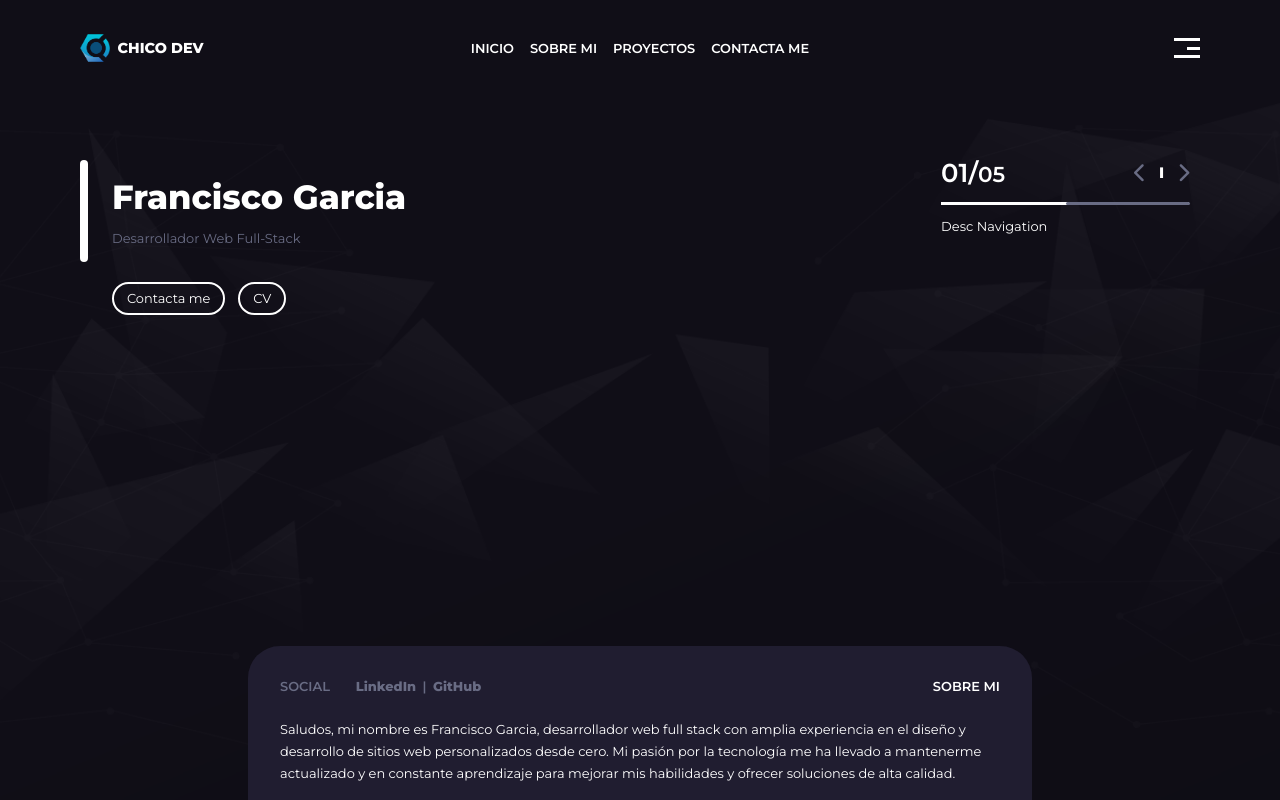
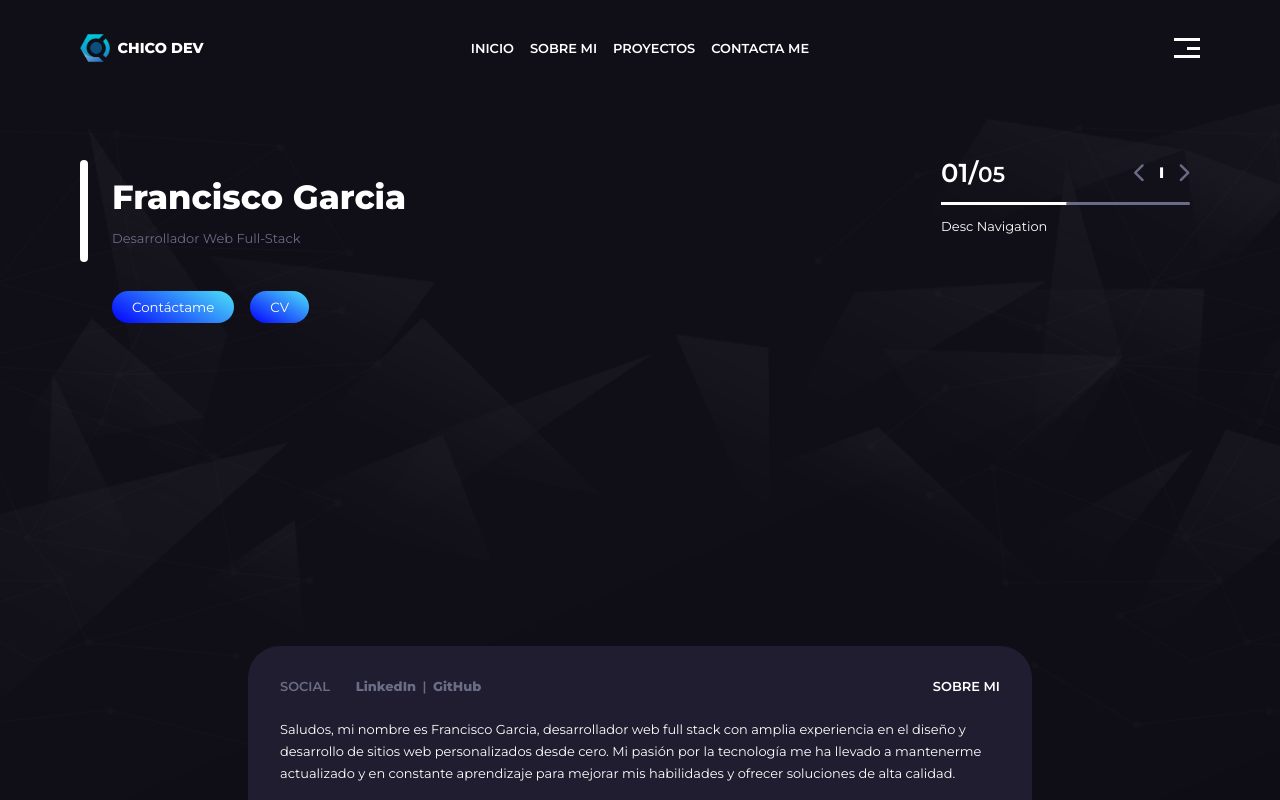
Before and after one commit to francisco-JGC/PortafolioV2, a React (Vite) app: page / in a window 1280 px wide. Built offline with nearby package versions, Linux system fonts and the light colour scheme.

Commit message:
feat: button componente implemented

```diff
--- /dev/null
+++ b/src/components/button/index.jsx
@@ -0,0 +1,9 @@
+import './index.scss'
+
+export const Button = ({ children, className, ...props }) => {
+  return (
+    <button className={`button ${className}`} {...props}>
+      {children}
+    </button>
+  )
+}
--- /dev/null
+++ b/src/components/button/index.scss
@@ -0,0 +1,38 @@
+.button {
+  border: none;
+  outline: none;
+  color: #fff;
+  background-image: linear-gradient(30deg, #0400ff, #4ce3f7);
+  border-radius: 20px;
+  background-size: 100% auto;
+  padding: 0.6em 1.5em;
+  cursor: pointer;
+
+  &:hover {
+    background-position: right center;
+    background-size: 200% auto;
+    -webkit-animation: pulse 2s infinite;
+    animation: pulse 1.5s infinite;
+  }
+
+  &:active {
+    background-position: left center;
+    background-size: 200% auto;
+    -webkit-animation: pulse 2s infinite;
+    animation: pulse 1.5s infinite;
+  }
+}
+
+@keyframes pulse {
+  0% {
+    box-shadow: 0 0 0 0 #05bada66;
+  }
+
+  70% {
+    box-shadow: 0 0 0 10px rgb(218 103 68 / 0%);
+  }
+
+  100% {
+    box-shadow: 0 0 0 0 rgb(218 103 68 / 0%);
+  }
+}
--- a/src/pages/home/components/Profile/index.jsx
+++ b/src/pages/home/components/Profile/index.jsx
@@ -1,6 +1,7 @@
 import { motion } from 'framer-motion'
 import { Link } from 'react-router-dom'
 import CV from '../../../../assets/cv/CV-Francisco_Garcia-FullStack.pdf'
+import { Button } from '../../../../components/button'
 import './index.scss'
 
 const variantsDiv = {
@@ -50,8 +51,8 @@ export const Profile = () => {
           animate="animate"
           transition={variantButton.transition}
         >
-          <Link to="/contact" className="contact">
-            <span>Contacta me</span>
+          <Link to="/contact">
+            <Button>Contáctame</Button>
           </Link>
         </motion.span>
 
@@ -59,16 +60,19 @@ export const Profile = () => {
           href={CV}
           target="_blank"
           rel="noreferrer"
-          className="CV"
           variants={variantButton}
           initial="initial"
           animate="animate"
+          style={{
+            paddingLeft: '1rem',
+            outline: 'none'
+          }}
           transition={{
             ...variantButton.transition,
             delay: variantButton.transition.delay + 0.4
           }}
         >
-          <span>CV</span>
+          <Button>CV</Button>
         </motion.a>
       </div>
     </div>
```
